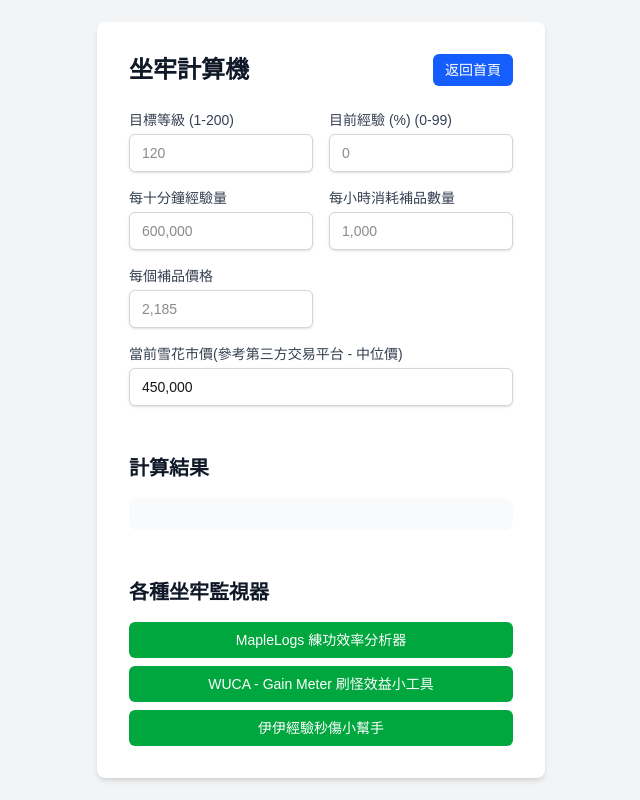
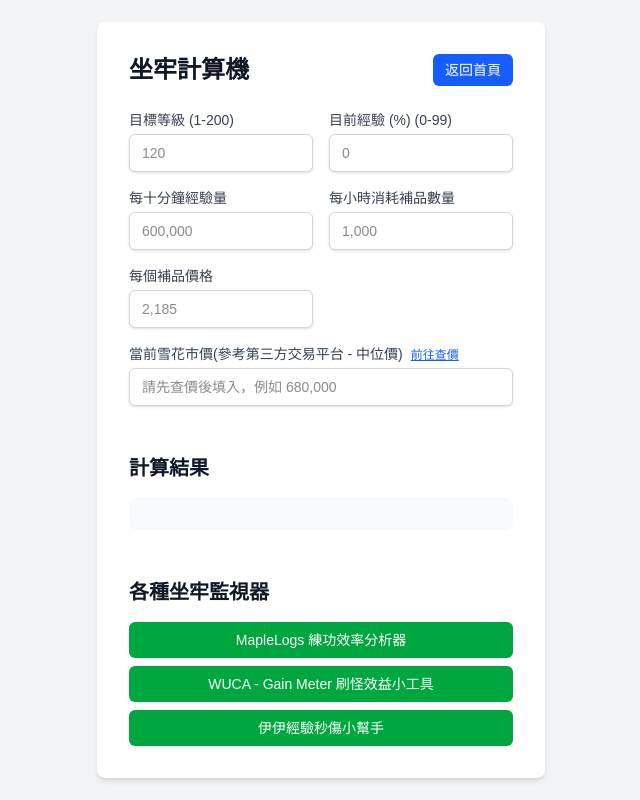
Before and after one commit to MingLin1995/Artale-Tools, a Next.js app: page /exp-calculator in a window 1280 px wide. Shown: the whole page, without its empty margins (319-959 px from the left). Built offline with nearby package versions, Linux system fonts and the light colour scheme; no server answers.

Commit message:
refactor: 移除不必要的狀態管理與API調用
- 調整項目：
0. 移除雪花價格的API調用與相關狀態管理
1. 更新雪花價格輸入框的佈局與提示文字
2. 新增查價連結以引導用戶至第三方平台

```diff
--- a/src/app/exp-calculator/page.tsx
+++ b/src/app/exp-calculator/page.tsx
@@ -1,17 +1,12 @@
 'use client';
 
-import { useState, useMemo, useEffect } from 'react';
+import { useState, useMemo } from 'react';
 import Link from 'next/link';
 import expData from '../../exp.json';
 
 interface ExpData {
   level: number;
   exp: number;
-}
-
-interface Snapshot {
-  item_name: string;
-  recent_avg: number;
 }
 
 const parseFormattedNumber = (str: string): number | null => {
@@ -27,26 +22,6 @@ export default function Home() {
   const [potionPriceInput, setPotionPriceInput] = useState('');
   const [snowflakePriceInput, setSnowflakePriceInput] = useState('');
   const [currentExpPercentageInput, setCurrentExpPercentageInput] = useState('');
-
-  useEffect(() => {
-    const fetchSnowflakePrice = async () => {
-      try {
-        const response = await fetch('/api/market-price');
-        const data = await response.json();
-        const snowflake = data.snapshots.find((item: Snapshot) => item.item_name === '飄雪結晶');
-        if (snowflake && snowflake.median) {
-          setSnowflakePriceInput(snowflake.median.toLocaleString('en-US'));
-        } else {
-          setSnowflakePriceInput('450,000');
-        }
-      } catch (error) {
-        console.error('Error fetching snowflake price:', error);
-        setSnowflakePriceInput('450,000');
-      }
-    };
-
-    fetchSnowflakePrice();
-  }, []);
 
   const handleNumericInputChange = (
     setter: React.Dispatch<React.SetStateAction<string>>,
@@ -228,11 +203,19 @@ export default function Home() {
               className="block text-sm font-medium text-gray-700 dark:text-gray-300"
             >
               當前雪花市價(參考第三方交易平台 - 中位價)
+              <Link
+                href="https://artale-market.org/price-trends"
+                target="_blank"
+                rel="noopener noreferrer"
+                className="ml-2 text-xs text-blue-600 underline hover:text-blue-800"
+              >
+                前往查價
+              </Link>
             </label>
             <input
               type="text"
               id="snowflakePrice"
-              placeholder="讀取中..."
+              placeholder="請先查價後填入，例如 680,000"
               value={snowflakePriceInput}
               onChange={handleNumericInputChange(setSnowflakePriceInput)}
               className="mt-1 block w-full px-3 py-2 bg-white border border-gray-300 rounded-md shadow-sm focus:outline-none focus:ring-indigo-500 focus:border-indigo-500 sm:text-sm dark:bg-gray-700 dark:border-gray-600 dark:placeholder-gray-400 dark:text-white"
```
